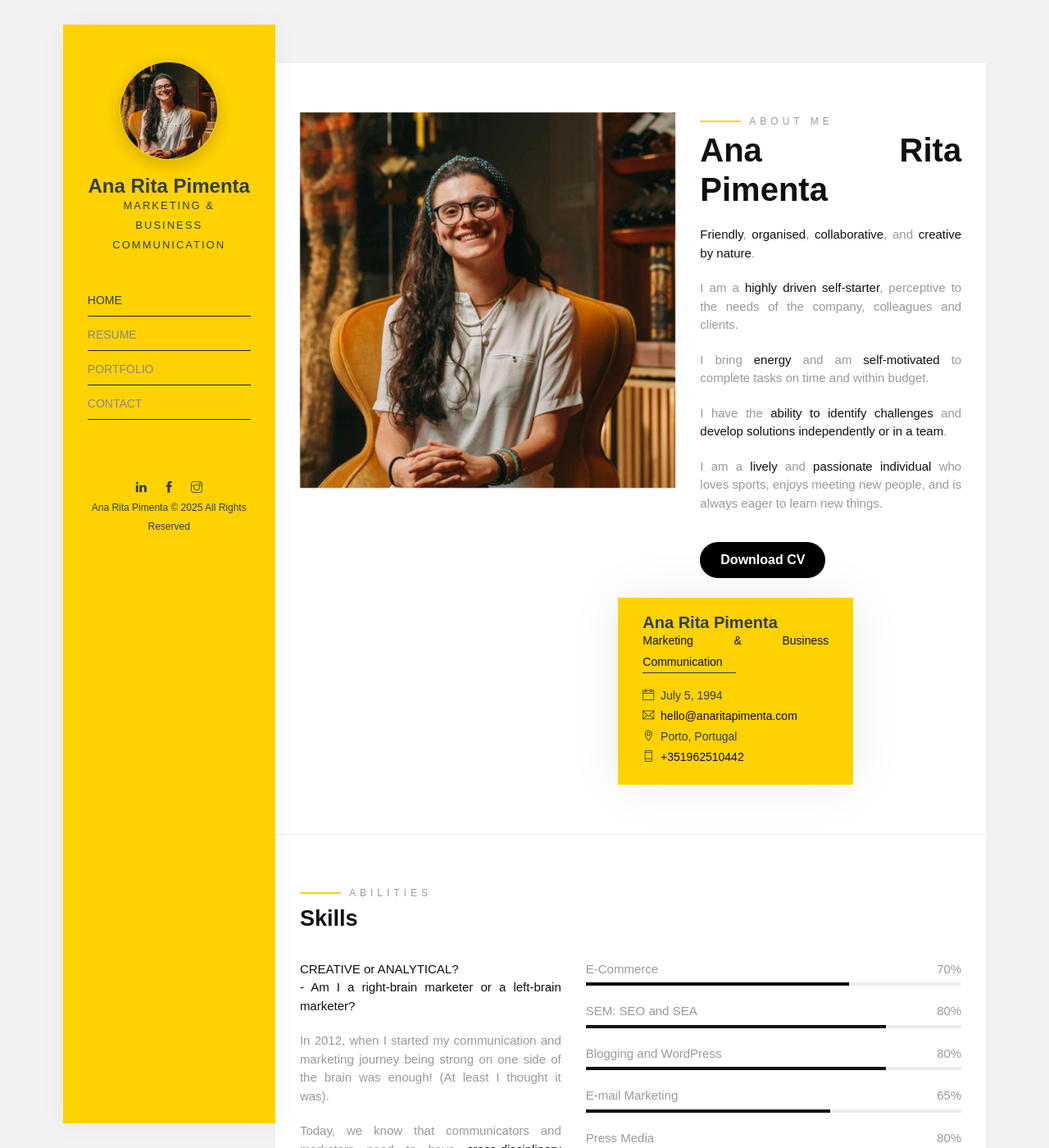
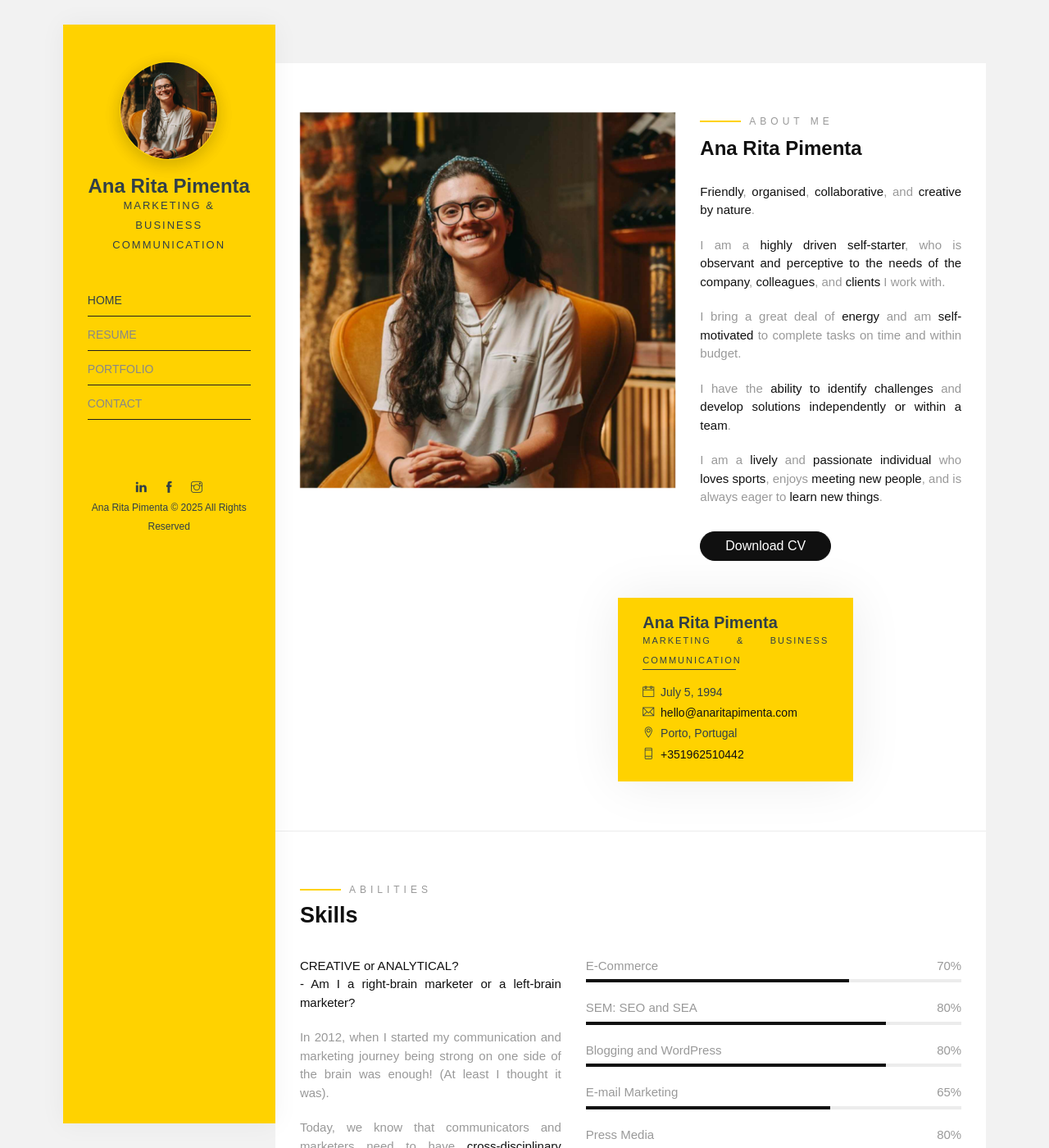
Before and after one commit to anaritapimenta/anaritapimenta.github.io, a Jekyll site: the page built from index.html, in a window 1280 px wide and 1400 px high. Shown: the whole window at 82% size. Built offline with Jekyll 4.4.1, drawn with Linux system fonts in a browser that asks for light colours; some web fonts are replaced; some of the changed text lies outside the part shown.

Commit message:
Update index.html

```diff
--- a/index.html
+++ b/index.html
@@ -1,191 +1,214 @@
 ---
-title: Ana Rita Pimenta – Creative Marketing & Communication
+title: Home
 layout: default
 ---
 
-<head>
-  <title>Ana Rita Pimenta – Creative Marketing & Communication</title>
-  <meta name="description" content="Friendly, organised and creative marketing professional passionate about communication, sports and delivering solutions." />
-  <script type="application/ld+json">
-  {
-    "@context": "https://schema.org",
-    "@type": "Person",
-    "name": "{{ site.author.name }}",
-    "jobTitle": "Creative Marketing & Communication Specialist",
-    "email": "{{ site.author.email }}",
-    "telephone": "{{ site.author.phone_number }}",
-    "url": "{{ site.url }}{{ site.baseurl }}",
-    "image": "{{ site.url }}{{ site.baseurl }}/assets/img/avatar.jpg",
-    "birthDate": "{{ site.author.date_of_birth }}",
-    "address": {
-      "@type": "PostalAddress",
-      "addressLocality": "{{ site.author.location }}"
-    }
-  }
-  </script>
-</head>
-
-<main>
-  <section class="about" aria-label="About Ana Rita Pimenta">
+<div class="about">
   <div class="container-fluid">
     <div class="row">
       <div class="col-md-7">
         <img
-            src="{{ 'assets/img/avatar.jpg' | prepend: site.baseurl | prepend: site.url }}"
+          src="{{
+            'assets/img/avatar.jpg'
+              | prepend: site.baseurl
+              | prepend: site.url
+          }}"
           class="img-fluid mb-15 animate-box fadeInLeft animated"
           data-animate-effect="fadeInLeft"
           alt="Portrait of Ana Rita Pimenta seated in a cosy setting, smiling"
-            loading="lazy"
         />
       </div>
-        <div class="col-md-5 animate-box fadeInLeft animated" data-animate-effect="fadeInLeft">
-          <header>
+      <div
+        class="col-md-5 animate-box fadeInLeft animated"
+        data-animate-effect="fadeInLeft"
+      >
         <span class="heading-meta style-1">About Me</span>
-            <h1>
-              Ana Rita Pimenta
-              <span class="sr-only"> – Creative Marketing & Communication Specialist</span>
-            </h1>
-          </header>
-          <article>
-            <p><strong>Friendly</strong>, <strong>organised</strong>, <strong>collaborative</strong>, and <strong>creative by nature</strong>.</p>
-            <p>I am a <strong>highly driven self-starter</strong>, perceptive to the needs of the company, colleagues and clients.</p>
-            <p>I bring <strong>energy</strong> and am <strong>self-motivated</strong> to complete tasks on time and within budget.</p>
-            <p>I have the <strong>ability to identify challenges</strong> and <strong>develop solutions independently or in a team</strong>.</p>
-            <p>I am a <strong>lively</strong> and <strong>passionate individual</strong> who loves sports, enjoys meeting new people, and is always eager to learn new things.</p>
-          </article>
-          <button onclick="window.open('cv.pdf','_blank')" class="btn btn-primary btn-round mt-3" aria-label="Download CV PDF">
-            Download CV
-          </button>
+        <h3 class="about-heading">{{ site.author.name }}</h3>
 
-          <div class="cardvisit mt-4" aria-label="Contact Information">
-            <h2 class="sr-only">Contact Information for Ana Rita Pimenta</h2>
+        <p>
+  <strong>Friendly</strong>, <strong>organised</strong>,
+  <strong>collaborative</strong>, and
+  <strong>creative by nature</strong>.
+</p>
+<p>
+  I am a <strong>highly driven self-starter</strong>, who is
+  <strong>observant and perceptive to the needs of the company</strong>,
+  <strong>colleagues</strong>, and <strong>clients</strong> I work with.
+</p>
+<p>
+  I bring a great deal of <strong>energy</strong> and am
+  <strong>self-motivated</strong> to complete tasks on time and within
+  budget.
+</p>
+<p>
+  I have the <strong>ability to identify challenges</strong> and
+  <strong>develop solutions independently or within a team</strong>.
+</p>
+<p>
+  I am a <strong>lively</strong> and
+  <strong>passionate individual</strong> who
+  <strong>loves sports</strong>, enjoys <strong>meeting new people</strong>,
+  and is always eager to <strong>learn new things</strong>.
+</p>
+
+        <input
+          type="button"
+          value="Download CV"
+          onclick="window.open('cv.pdf','_blank')"
+        />
+
+        <div class="cardvisit">
           <h3>{{ site.author.name }}</h3>
-            <p><strong>{{ site.author.role }}</strong></p>
+          <span>{{ site.author.role }}</span>
           <div class="divider-line"></div>
-            <p><i class="ti-calendar" aria-hidden="true"></i> &nbsp;{{ site.author.date_of_birth }}</p>
-            <p><i class="ti-email" aria-hidden="true"></i> &nbsp;<a href="mailto:{{ site.author.email }}">{{ site.author.email }}</a></p>
-            <p><i class="ti-location-pin" aria-hidden="true"></i> &nbsp;{{ site.author.location }}</p>
-            <p><i class="ti-mobile" aria-hidden="true"></i> &nbsp;<a href="tel:{{ site.author.phone_number }}">{{ site.author.phone_number }}</a></p>
+          <p>
+            <i class="ti-calendar"></i> &nbsp;{{ site.author.date_of_birth }}
+          </p>
+          <p>
+            <i class="ti-email"></i> &nbsp;<a
+              href="mailto:{{ site.author.email }}"
+              >{{ site.author.email }}</a
+            >
+          </p>
+          <p>
+            <i class="ti-location-pin"></i> &nbsp;{{ site.author.location }}
+          </p>
+          <p>
+            <i class="ti-mobile"></i> &nbsp;<a
+              href="tel:{{ site.author.phone_number }}"
+              >{{ site.author.phone_number }}</a
+            >
+          </p>
         </div>
       </div>
     </div>
   </div>
-  </section>
-
-  <div class="divider1" role="presentation"></div>
-
+</div>
+<div class="divider1"></div>
 {% include skills.html %}
-
-  <div class="divider1" role="presentation"></div>
-
-  <section class="testimonials" aria-label="Testimonials about Ana Rita Pimenta">
+<div class="divider1"></div>
+<div class="testiominal">
   <div class="container-fluid">
     <div class="row">
       <div class="col-md-12">
         <span class="heading-meta style-1">Say About Me</span>
-          <h2>
+        <h2 class="heading animate-box" data-animate-effect="fadeInLeft">
           Testimonials
-            <span class="sr-only"> – Feedback and recommendations about Ana Rita Pimenta, Marketing and Communication Specialist</span>
         </h2>
       </div>
     </div>
     <div class="row">
       <div class="col-md-6 animate-box" data-animate-effect="fadeInLeft">
-          <blockquote class="quote-card">
+        <div class="quote-card">
           <img
-              src="{{ 'assets/img/quote.png' | prepend: site.baseurl | prepend: site.url }}"
-              alt="Quotation mark icon"
+            src="{{
+              'assets/img/quote.png'
+                | prepend: site.baseurl
+                | prepend: site.url
+            }}"
+            alt=""
             class="quote-2"
-              loading="lazy"
           />
-            <p>"I was impressed by Ana Rita’s ability to complete tasks on time. She works well in teams, has leadership skills, problem-solving abilities, and is a conscientious and capable worker."</p>
-            <footer>
-              <h3><strong>Nuno Ramos</strong></h3>
+          <p>
+            "Fiquei impressionado com a capacidade da Ana Rita em finalizar as
+            tarefas que lhe dava atempadamente. Trabalha bem em grupo, tem
+            capacidade de liderança e para resolver problemas. É uma
+            trabalhadora muito conscienciosa e capaz."
+          </p>
+          <h5><strong>Nuno Ramos</strong></h5>
           <p class="occupation">Nelo - M.A.R. Kayaks, Lda</p>
-            </footer>
-          </blockquote>
+        </div>
       </div>
       <div class="col-md-6 animate-box" data-animate-effect="fadeInLeft">
-          <blockquote class="quote-card">
+        <div class="quote-card">
           <img
-              src="{{ 'assets/img/quote.png' | prepend: site.baseurl | prepend: site.url }}"
-              alt="Quotation mark icon"
+            src="{{
+              'assets/img/quote.png'
+                | prepend: site.baseurl
+                | prepend: site.url
+            }}"
+            alt="quote"
             class="quote-2"
-              loading="lazy"
           />
-            <p>"Ana Rita demonstrated excellent command of Portuguese, both spoken and written, with communication skills well above average, showing a special interest in marketing."</p>
-            <footer>
-              <h3><strong>Sara Pascoal</strong></h3>
-              <p class="occupation">Instituto Superior de Contabilidade e Administração do Porto (ISCAP)</p>
-            </footer>
-          </blockquote>
+          <p>
+            "A Ana Rita revelou ainda excelente domínio da língua portuguesa,
+            quer na oralidade, quer na escrita, manifestando competências
+            comunicativas muito acima da média, tendo um interesse muito
+            especial pela área do marketing."
+          </p>
+          <h5>Sara Pascoal</h5>
+          <p class="occupation">
+            Instituto Superior de Contabilidade e Administração do Porto (ISCAP)
+          </p>
         </div>
       </div>
     </div>
-  </section>
-
-  <div class="divider1" role="presentation"></div>
-
-  <section class="companies" aria-label="Companies Ana Rita Pimenta has worked with">
+  </div>
+</div>
+<div class="divider1"></div>
+<div class="companies">
   <div class="container-fluid">
     <div class="row">
       <div class="col-md-12">
         <span class="heading-meta style-1">Worked With</span>
-          <h2>
+        <h2 class="heading animate-box" data-animate-effect="fadeInLeft">
           Companies
-            <span class="sr-only"> – Trusted partners and collaborators in Ana Rita Pimenta’s career</span>
         </h2>
       </div>
     </div>
     <div class="row">
-        {% assign companies = "livemotion,barn-of-monkeys,global-sport,nelo" | split: "," %}
-        {% for company in companies %}
       <div class="col-md-3 animate-box" data-animate-effect="fadeInLeft">
         <div class="clients">
           <img
-              src="{{ 'assets/img/companies/' | append: company | append: '.png' | prepend: site.baseurl | prepend: site.url }}"
+            src="{{
+              'assets/img/companies/livemotion.png'
+                | prepend: site.baseurl
+                | prepend: site.url
+            }}"
             class="img-fluid"
-              alt="Logo of {{ company | replace: '-', ' ' | capitalize }}"
-              loading="lazy"
+            alt=""
           />
         </div>
       </div>
-        {% endfor %}
+      <div class="col-md-3 animate-box" data-animate-effect="fadeInLeft">
+        <div class="clients">
+          <img
+            src="{{
+              'assets/img/companies/barn-of-monkeys.png'
+                | prepend: site.baseurl
+                | prepend: site.url
+            }}"
+            class="img-fluid"
+            alt=""
+          />
         </div>
       </div>
-  </section>
-
-  <div class="divider1" role="presentation"></div>
-</main>
-
-<style>
-  /* Button style: black, rounded */
-  .btn.btn-primary.btn-round {
-    background-color: #000;
-    color: #fff;
-    border-radius: 50px;
-    padding: 10px 25px;
-    border: none;
-    font-weight: 600;
-    cursor: pointer;
-    transition: background-color 0.3s ease;
-  }
-
-  .btn.btn-primary.btn-round:hover,
-  .btn.btn-primary.btn-round:focus {
-    background-color: #222;
-    outline: none;
-  }
-
-  /* Hide text visually but keep for screen readers */
-  .sr-only {
-    position: absolute !important;
-    width: 1px !important;
-    height: 1px !important;
-    padding: 0 !important;
-    margin: -1px !important;
-    overflow: hidden !important;
-    clip: rect(0, 0, 0, 0) !important;
-    border: 0 !important;
-  }
-</style>
+      <div class="col-md-3 animate-box" data-animate-effect="fadeInLeft">
+        <div class="clients">
+          <img
+            src="{{
+              'assets/img/companies/global-sport.png'
+                | prepend: site.baseurl
+                | prepend: site.url
+            }}"
+            class="img-fluid"
+            alt=""
+          />
+        </div>
+      </div>
+      <div class="col-md-3 animate-box" data-animate-effect="fadeInLeft">
+        <div class="clients">
+          <img
+            src="{{
+            'assets/img/companies/nelo.png'
+              | prepend: site.baseurl
+              | prepend: site.url
+          }}"
+            class="img-fluid"
+            alt=""
+          />
+        </div>
+      </div>
+    </div>
+  </div>
+</div>
```
Lines whose indentation alone changed are shown as unchanged.
